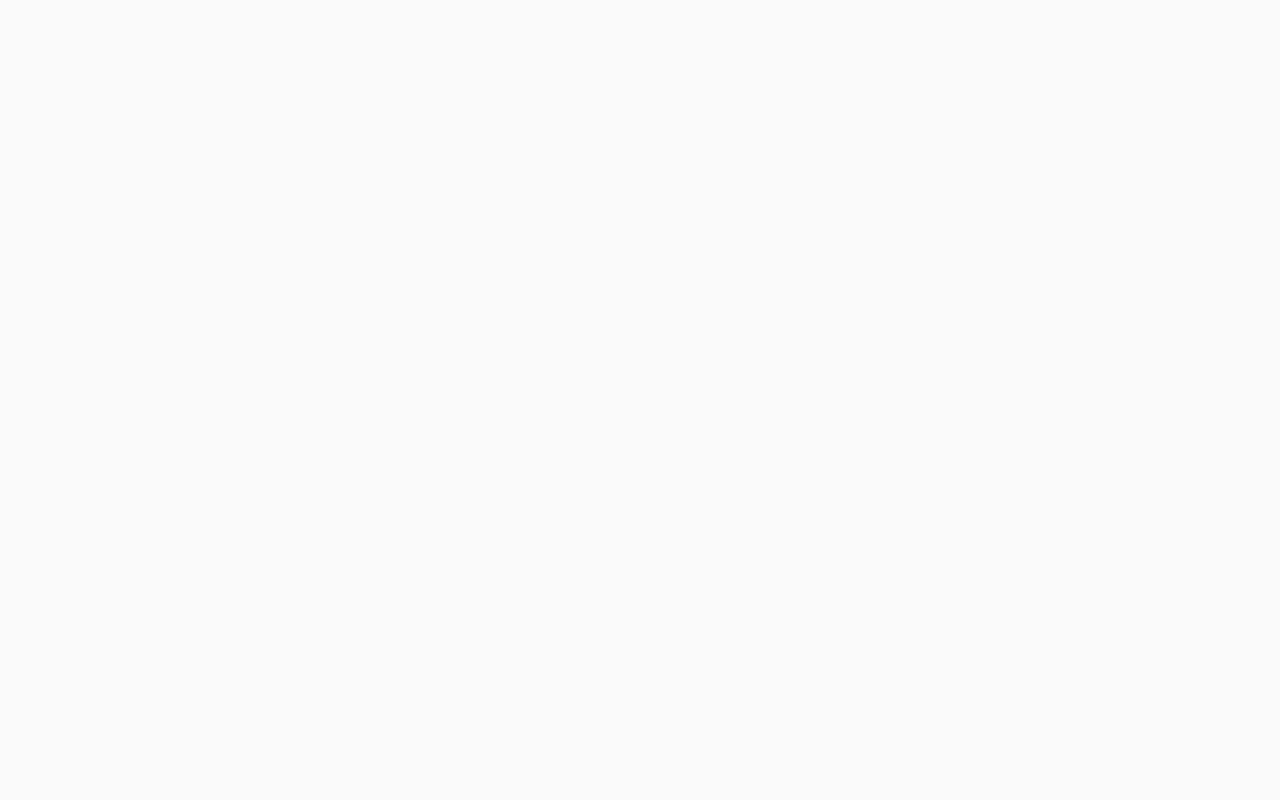
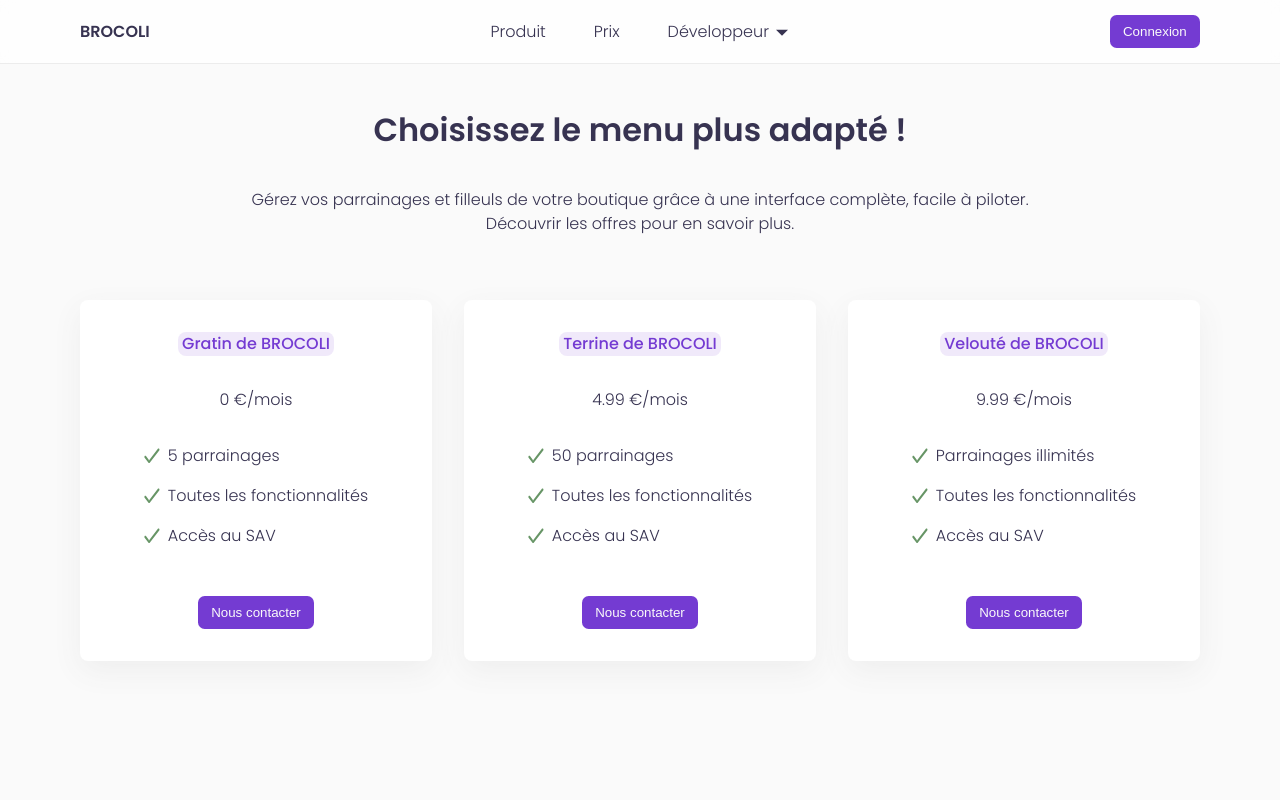
Before and after one commit to MaeWolff/potential-brocoli, a React (Create React App) app: page /pricing in a window 1280 px wide. Shown: the top 800 px of the page. Built offline with nearby package versions, Linux system fonts and the light colour scheme; no server answers.

Commit message:
feat: add pricing page

```diff
--- a/src/App.tsx
+++ b/src/App.tsx
@@ -6,6 +6,7 @@ import LoginPage from "./pages/LoginPage";
 import RegisterPage from "./pages/RegisterPage";
 
 import Dashboard from "./pages/dashboard/index";
+import PricingPage from "./pages/PricingPage";
 
 function App() {
   return (
@@ -15,6 +16,8 @@ function App() {
         <Route exact path="/login" component={LoginPage} />
         <Route exact path="/register" component={RegisterPage} />
 
+        <Route exact path="/pricing" component={PricingPage} />
+
         <Route exact path="/dashboard" component={Dashboard} />
       </Switch>
     </Router>
--- a/src/components/composed/Header.tsx
+++ b/src/components/composed/Header.tsx
@@ -82,7 +82,7 @@ export default function Header() {
             <a href="/">Produit</a>
           </li>
           <li>
-            <a href="/">Prix</a>
+            <a href="/pricing">Prix</a>
           </li>
           <li
             onMouseEnter={() => setIsDropDownOpen(true)}
--- /dev/null
+++ b/src/components/composed/price/PricingSection.tsx
@@ -0,0 +1,58 @@
+import React from "react";
+import { PriceCard, PriceLabel, Spacer } from "../../index";
+
+export default function PricingSection() {
+  return (
+    //   {/* // TODO: fix me */}
+    <div
+      style={{
+        width: "100%",
+        display: "flex",
+        flexDirection: "row",
+        justifyContent: "space-between",
+      }}
+    >
+      <PriceCard name="Gratin de BROCOLI" price={0}>
+        <>
+          <PriceLabel label="5 parrainages" />
+
+          <Spacer axis="vertical" size={1} />
+
+          <PriceLabel label="Toutes les fonctionnalités" />
+
+          <Spacer axis="vertical" size={1} />
+
+          <PriceLabel label="Accès au SAV" />
+        </>
+      </PriceCard>
+
+      <PriceCard name="Terrine de BROCOLI" price={4.99}>
+        <>
+          <PriceLabel label="50 parrainages" />
+
+          <Spacer axis="vertical" size={1} />
+
+          <PriceLabel label="Toutes les fonctionnalités" />
+
+          <Spacer axis="vertical" size={1} />
+
+          <PriceLabel label="Accès au SAV" />
+        </>
+      </PriceCard>
+
+      <PriceCard name="Velouté de BROCOLI" price={9.99}>
+        <>
+          <PriceLabel label="Parrainages illimités" />
+
+          <Spacer axis="vertical" size={1} />
+
+          <PriceLabel label="Toutes les fonctionnalités" />
+
+          <Spacer axis="vertical" size={1} />
+
+          <PriceLabel label="Accès au SAV" />
+        </>
+      </PriceCard>
+    </div>
+  );
+}
--- a/src/components/index.ts
+++ b/src/components/index.ts
@@ -7,8 +7,11 @@ export { Text, Heading, TextLink } from "./base/Text";
 // composed
 export { default as Header } from "./composed/Header";
 export { default as Footer } from "./composed/Footer";
+
 export { default as PriceCard } from "./composed/price/subComponents/PriceCard";
 export { default as PriceLabel } from "./composed/price/subComponents/PriceLabel";
+export { default as PricingSection } from "./composed/price/PricingSection";
+
 export { default as UserCredentials } from "./composed/dashboard/UserCredentials";
 
 // forms
--- a/src/pages/HomePage.tsx
+++ b/src/pages/HomePage.tsx
@@ -9,10 +9,9 @@ import {
   Spacer,
   Button,
   Heading,
-  PriceCard,
+  PricingSection,
   HeadTag,
   Text,
-  PriceLabel,
 } from "../components/index";
 import GlobalLayout from "../layouts/GlobalLayout";
 import { ColorEnum } from "../theme/ThemeEnums";
@@ -150,57 +149,7 @@ const checkout = window.Shopify.checkout
 
         <Spacer axis="vertical" size={3} />
 
-        {/* TODO: fix me */}
-        <div
-          style={{
-            width: "100%",
-            display: "flex",
-            flexDirection: "row",
-            justifyContent: "space-between",
-          }}
-        >
-          <PriceCard name="Gratin de BROCOLI" price={0}>
-            <>
-              <PriceLabel label="5 parrainages" />
-
-              <Spacer axis="vertical" size={1} />
-
-              <PriceLabel label="Toutes les fonctionnalités" />
-
-              <Spacer axis="vertical" size={1} />
-
-              <PriceLabel label="Accès au SAV" />
-            </>
-          </PriceCard>
-
-          <PriceCard name="Terrine de BROCOLI" price={4.99}>
-            <>
-              <PriceLabel label="50 parrainages" />
-
-              <Spacer axis="vertical" size={1} />
-
-              <PriceLabel label="Toutes les fonctionnalités" />
-
-              <Spacer axis="vertical" size={1} />
-
-              <PriceLabel label="Accès au SAV" />
-            </>
-          </PriceCard>
-
-          <PriceCard name="Velouté de BROCOLI" price={9.99}>
-            <>
-              <PriceLabel label="Parrainages illimités" />
-
-              <Spacer axis="vertical" size={1} />
-
-              <PriceLabel label="Toutes les fonctionnalités" />
-
-              <Spacer axis="vertical" size={1} />
-
-              <PriceLabel label="Accès au SAV" />
-            </>
-          </PriceCard>
-        </div>
+        <PricingSection />
       </PricesSection>
     </GlobalLayout>
   );
--- /dev/null
+++ b/src/pages/PricingPage.tsx
@@ -0,0 +1,27 @@
+import React from "react";
+import { PricingSection, Spacer, Text, Heading } from "../components/index";
+import GlobalLayout from "../layouts/GlobalLayout";
+
+export default function PricingPage() {
+  return (
+    <GlobalLayout>
+      {/* TODO: fix me with grid-gap on layout? */}
+      <Spacer axis="vertical" size={1} />
+
+      <Heading as="h1">Choisissez le menu plus adapté !</Heading>
+
+      <Spacer axis="vertical" size={0.5} />
+
+      <Text style={{ maxWidth: "85%" }} align="center">
+        Gérez vos parrainages et filleuls de votre boutique grâce à une
+        interface complète, facile à piloter.
+        <br></br>
+        Découvrir les offres pour en savoir plus.
+      </Text>
+
+      <Spacer axis="vertical" size={2} />
+
+      <PricingSection />
+    </GlobalLayout>
+  );
+}
--- a/src/theme/globalStyle.ts
+++ b/src/theme/globalStyle.ts
@@ -56,6 +56,12 @@ body {
   line-height: 1.5rem;
 }
 
+h1 {
+  font-weight: 600;
+  font-size: 2rem;
+  line-height: 2.25rem;
+}
+
 h2 {
   font-size: 1.25rem;
   line-height: 1.75rem;
```
